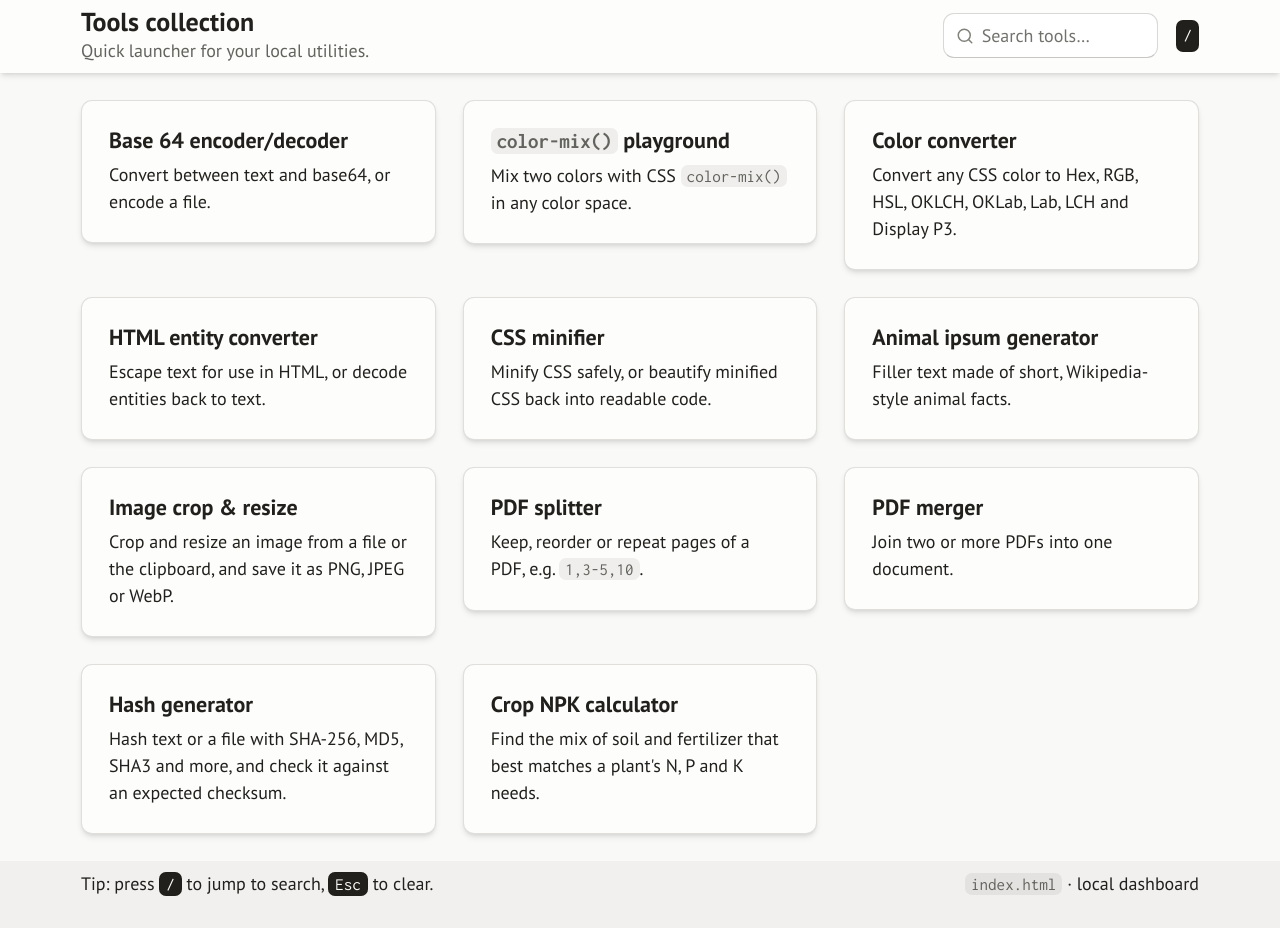
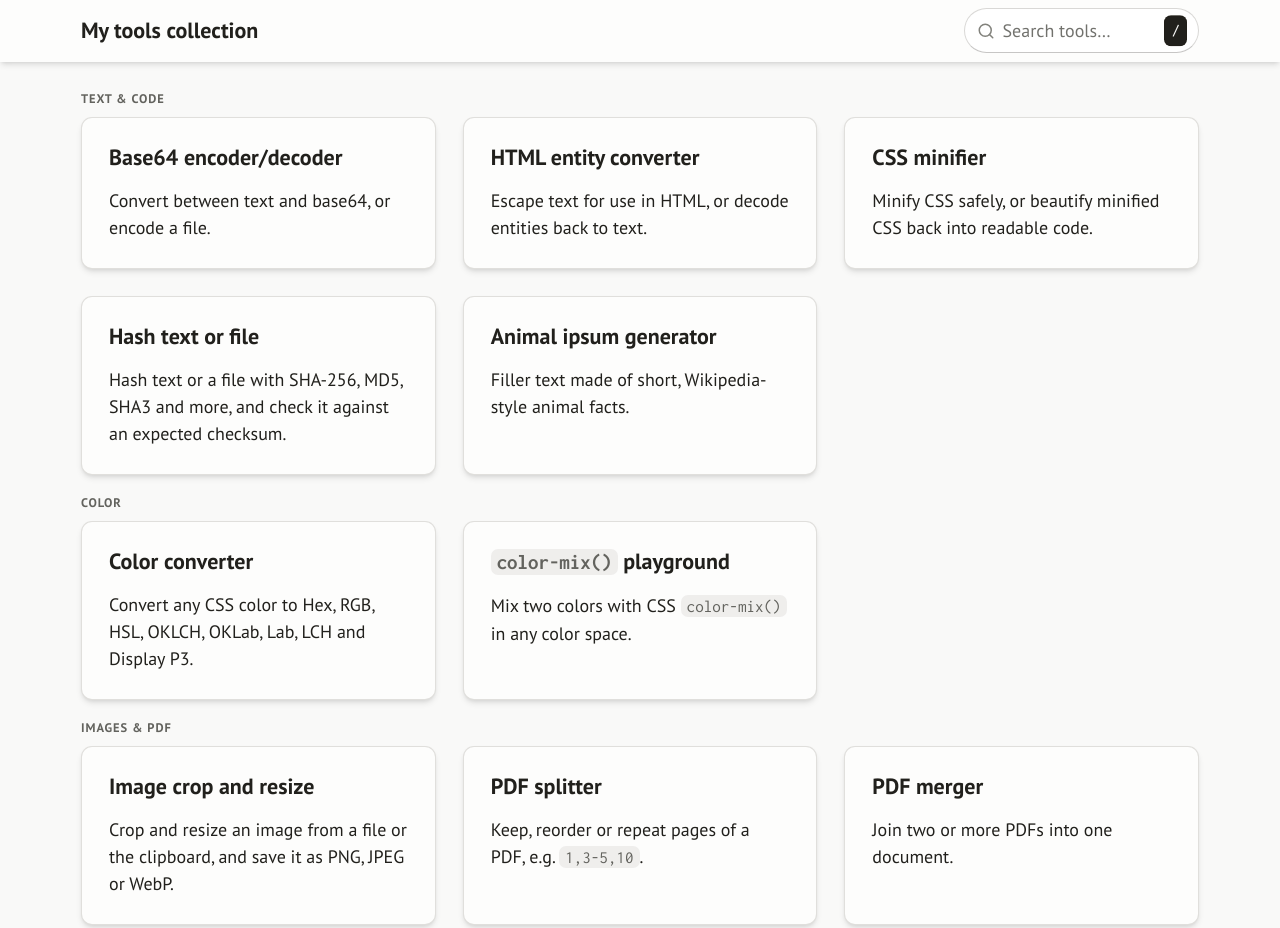
Before and after one commit to troennes/tools, a website: page index.html in a window 1280 px wide. Shown: the top 928 px of the page. Drawn offline with Linux system fonts and the light colour scheme.

Commit message:
Update frontpage

```diff
--- a/index.html
+++ b/index.html
@@ -3,147 +3,152 @@
 <head>
   <meta charset="utf-8" />
   <meta name="viewport" content="width=device-width,initial-scale=1" />
-  <title>Tools</title>
+  <title>My tools collection</title>
   <link rel="stylesheet" href="styles/style.css">
   <link rel="stylesheet" href="styles/theme.css">
   <style>
-    h1 {font-size: var(--size-h3)}
-    h2 {font-size: var(--size-h4)}
-    a:has(> article) {text-decoration: none; font-weight: unset}
-    a > article:hover {background-color: var(--color-primary-fill-hover);}
-    .container {box-sizing: border-box;}
+    header h1 { font-size: var(--size-h4); }
+    .card h3 { font-size: var(--size-h4); }
+    /* Keep three equal columns even in groups with fewer cards, so card widths match across groups. */
+    main .grid.thirds { --grid-placement: auto-fill; }
+    /* Minium gives link cards display: block, which would override the hidden attribute. */
+    .card[hidden] { display: none; }
+    .search { position: relative; }
+    .search input { inline-size: 24ch; padding-inline-end: 2.5em; }
+    .search kbd {
+      position: absolute;
+      inset-inline-end: var(--space-xs);
+      inset-block-start: 50%;
+      translate: 0 -50%;
+      pointer-events: none;
+    }
+    /* The hint only shows while the box is empty and unfocused, so it never covers text or the clear button. */
+    .search:has(input:focus, input:not(:placeholder-shown)) kbd { display: none; }
   </style>
 </head>
 <body>
-  <header >
-    <nav class="container repel">
-      <hgroup>
-        <h1>Tools collection</h1>
-        <p>Quick launcher for your local utilities.</p>
-      </hgroup>
-      <div role="search" class="cluster" style="--gap: var(--space-xs);">
-        <input id="q" type="search" placeholder="Search tools…" autocomplete="off" style="width: 22ch;" />
-        <kbd title="Keyboard shortcut">/</kbd>
+  <header>
+    <nav class="container">
+      <h1>My tools collection</h1>
+      <div role="search" class="search">
+        <input id="q" type="search" class="rounded" placeholder="Search tools…" aria-label="Search tools" aria-keyshortcuts="/" autocomplete="off">
+        <kbd aria-hidden="true">/</kbd>
       </div>
     </nav>
-
   </header>
 
-  <main class="container">
-    <div class="grid thirds" id="grid" style="--flow-space: var(--flow-space-tight);" aria-label="Tool links">
+  <main class="container flow">
+    <section class="flow-tight" aria-label="Text and code">
+      <h2 class="eyebrow">Text &amp; code</h2>
+      <div class="grid thirds">
+        <a href="./html/base64.html" class="card" data-keywords="base64 encode decode encoder decoder">
+          <h3>Base64 encoder/decoder</h3>
+          <p>Convert between text and base64, or encode a file.</p>
+        </a>
+        <a href="./html/html_entities.html" class="card" data-keywords="html entities entity encoder decoder converter escape unescape">
+          <h3>HTML entity converter</h3>
+          <p>Escape text for use in HTML, or decode entities back to text.</p>
+        </a>
+        <a href="./html/minify_css.html" class="card" data-keywords="css minify minifier compress optimize beautify prettify format">
+          <h3>CSS minifier</h3>
+          <p>Minify CSS safely, or beautify minified CSS back into readable code.</p>
+        </a>
+        <a href="./html/hash_tool.html" class="card" data-keywords="hash checksum file sha1 md5 md5sum sha1sum sha256sum sha256 sha384 sha512 sha224 sha3 cksum crc verify compare">
+          <h3>Hash text or file</h3>
+          <p>Hash text or a file with SHA-256, MD5, SHA3 and more, and check it against an expected checksum.</p>
+        </a>
+        <a href="./html/animal_ipsum.html" class="card" data-keywords="lorem ipsum filler placeholder text animal facts">
+          <h3>Animal ipsum generator</h3>
+          <p>Filler text made of short, Wikipedia-style animal facts.</p>
+        </a>
+      </div>
+    </section>
 
-      <a href="./html/base64.html"><article class="card" data-keywords="base64 encode decode encoder decoder" >
-        <h2>Base 64 encoder/decoder</h2>
-        <p>Convert between text and base64, or encode a file.</p>
-      </article></a>
+    <section class="flow-tight" aria-label="Color">
+      <h2 class="eyebrow">Color</h2>
+      <div class="grid thirds">
+        <a href="./html/color_converter.html" class="card" data-keywords="color converter hex rgb rgba hsl hsla oklch oklab lab lch display-p3 p3 convert">
+          <h3>Color converter</h3>
+          <p>Convert any CSS color to Hex, RGB, HSL, OKLCH, OKLab, Lab, LCH and Display P3.</p>
+        </a>
+        <a href="./html/color-mix.html" class="card" data-keywords="color mix css color-mix playground">
+          <h3><code>color-mix()</code> playground</h3>
+          <p>Mix two colors with CSS <code>color-mix()</code> in any color space.</p>
+        </a>
+      </div>
+    </section>
 
-      <a href="./html/color-mix.html"><article class="card" data-keywords="color mix css color-mix playground">
-        <h2><code>color-mix()</code> playground</h2>
-        <p>Mix two colors with CSS <code>color-mix()</code> in any color space.</p>
-      </article></a>
+    <section class="flow-tight" aria-label="Images and PDF">
+      <h2 class="eyebrow">Images &amp; PDF</h2>
+      <div class="grid thirds">
+        <a href="./html/image_crop_resize.html" class="card" data-keywords="image photo picture crop resize scale convert png jpeg jpg webp paste">
+          <h3>Image crop and resize</h3>
+          <p>Crop and resize an image from a file or the clipboard, and save it as PNG, JPEG or WebP.</p>
+        </a>
+        <a href="./html/pdf_split.html" class="card" data-keywords="pdf split extract pages reorder reverse remove delete">
+          <h3>PDF splitter</h3>
+          <p>Keep, reorder or repeat pages of a PDF, e.g. <code>1,3-5,10</code>.</p>
+        </a>
+        <a href="./html/pdf_merge.html" class="card" data-keywords="pdf merge join combine concatenate append">
+          <h3>PDF merger</h3>
+          <p>Join two or more PDFs into one document.</p>
+        </a>
+      </div>
+    </section>
 
-      <a href="./html/color_converter.html"><article class="card" data-keywords="color converter hex rgb rgba hsl hsla oklch oklab lab lch display-p3 p3 convert">
-        <h2>Color converter</h2>
-        <p>Convert any CSS color to Hex, RGB, HSL, OKLCH, OKLab, Lab, LCH and Display P3.</p>
-      </article></a>
+    <section class="flow-tight" aria-label="Other">
+      <h2 class="eyebrow">Other</h2>
+      <div class="grid thirds">
+        <a href="./html/npk_calculator.html" class="card" data-keywords="npk soil fertilizer compost manure mix nitrogen phosphorus potassium plant garden">
+          <h3>NPK calculator</h3>
+          <p>Find the mix of soil and fertilizer that best matches a plant's N, P and K needs.</p>
+        </a>
+      </div>
+    </section>
 
-      <a href="./html/html_entities.html"><article class="card" data-keywords="html entities entity encoder decoder converter escape unescape">
-        <h2>HTML entity converter</h2>
-        <p>Escape text for use in HTML, or decode entities back to text.</p>
-      </article></a>
-
-      <a href="./html/minify_css.html"><article class="card" data-keywords="css minify minifier compress optimize beautify prettify format">
-        <h2>CSS minifier</h2>
-        <p>Minify CSS safely, or beautify minified CSS back into readable code.</p>
-      </article></a>
-
-      <a href="./html/animal_ipsum.html"><article class="card" data-keywords="lorem ipsum filler placeholder text animal facts">
-        <h2>Animal ipsum generator</h2>
-        <p>Filler text made of short, Wikipedia-style animal facts.</p>
-      </article></a>
-
-      <a href="./html/image_crop_resize.html"><article class="card" data-keywords="image photo picture crop resize scale convert png jpeg jpg webp paste">
-        <h2>Image crop &amp; resize</h2>
-        <p>Crop and resize an image from a file or the clipboard, and save it as PNG, JPEG or WebP.</p>
-      </article></a>
-
-      <a href="./html/pdf_split.html"><article class="card" data-keywords="pdf split extract pages reorder reverse remove delete">
-        <h2>PDF splitter</h2>
-        <p>Keep, reorder or repeat pages of a PDF, e.g. <code>1,3-5,10</code>.</p>
-      </article></a>
-
-      <a href="./html/pdf_merge.html"><article class="card" data-keywords="pdf merge join combine concatenate append">
-        <h2>PDF merger</h2>
-        <p>Join two or more PDFs into one document.</p>
-      </article></a>
-
-      <a href="./html/hash_tool.html"><article class="card" data-keywords="hash checksum file sha1 md5 md5sum sha1sum sha256sum sha256 sha384 sha512 sha224 sha3 cksum crc verify compare">
-        <h2>Hash generator</h2>
-        <p>Hash text or a file with SHA-256, MD5, SHA3 and more, and check it against an expected checksum.</p>
-      </article></a>
-
-      <a href="./html/npk_calculator.html"><article class="card" data-keywords="npk soil fertilizer compost manure mix nitrogen phosphorus potassium plant garden">
-        <h2>Crop NPK calculator</h2>
-        <p>Find the mix of soil and fertilizer that best matches a plant's N, P and K needs.</p>
-      </article></a>
-
-    </div>
-
-    <div class="alert" id="empty" hidden>
-      No tools match your search. Try a different keyword.
-    </div>
+    <p class="alert" id="empty" hidden>No tools match your search. Try a different keyword.</p>
   </main>
 
-  <footer>
-    <div class="container repel">
-      <p>Tip: press <kbd>/</kbd> to jump to search, <kbd>Esc</kbd> to clear.</p>
-      <p><code>index.html</code> · local dashboard</p>
-    </div>
-  </footer>
+  <script>
+  (() => {
+    const input = document.getElementById("q");
+    const sections = [...document.querySelectorAll("main section")];
+    const cards = [...document.querySelectorAll("main .card")];
+    const normalize = (s) => (s || "").toLowerCase().trim();
 
-  <script>
-    const input = document.getElementById('q');
-    const grid = document.getElementById('grid');
-    const empty = document.getElementById('empty');
-    const cards = Array.from(grid.querySelectorAll('.card'));
-
-    function normalize(s) { return (s || '').toLowerCase().trim(); }
-
+    // Matches the title, description or keywords; groups with no matches are hidden too.
     function applyFilter() {
       const q = normalize(input.value);
-      let visible = 0;
-
       for (const card of cards) {
-        const text = normalize(card.textContent);
-        const kw = normalize(card.getAttribute('data-keywords'));
-        const match = !q || text.includes(q) || kw.includes(q);
-        card.hidden = !match;
-        if (match) visible++;
+        card.hidden = !!q && !normalize(card.textContent + " " + card.dataset.keywords).includes(q);
       }
-
-      empty.hidden = visible > 0;
+      for (const section of sections) section.hidden = !section.querySelector(".card:not([hidden])");
+      document.getElementById("empty").hidden = cards.some((card) => !card.hidden);
     }
 
-    input.addEventListener('input', applyFilter);
+    input.addEventListener("input", applyFilter);
 
-    window.addEventListener('keydown', (e) => {
-      const isTypingInInput =
-        document.activeElement &&
-        (document.activeElement.tagName === 'INPUT' || document.activeElement.tagName === 'TEXTAREA');
+    // Enter opens the first match.
+    input.addEventListener("keydown", (e) => {
+      const first = cards.find((card) => !card.hidden);
+      if (e.key === "Enter" && normalize(input.value) && first) location.href = first.href;
+    });
 
-      if (e.key === '/' && !isTypingInInput) {
+    // "/" jumps to search from anywhere except another text field; Esc clears it.
+    window.addEventListener("keydown", (e) => {
+      const typing = e.target.closest("input, textarea, select, [contenteditable]");
+      if (e.key === "/" && !typing) {
         e.preventDefault();
         input.focus();
-      } else if (e.key === 'Escape') {
-        if (document.activeElement === input || input.value) {
-          input.value = '';
-          applyFilter();
-          input.blur();
-        }
+      } else if (e.key === "Escape" && (document.activeElement === input || input.value)) {
+        input.value = "";
+        applyFilter();
+        input.blur();
       }
     });
 
     applyFilter();
+  })();
   </script>
 </body>
 </html>
```
Also changed, not shown: AGENTS.md (+10 -3 lines), tests/animal_ipsum.spec.js (+1 -1 lines), tests/base64.spec.js (+1 -1 lines), tests/color-mix.spec.js (+1 -1 lines), tests/color_converter.spec.js (+1 -1 lines), tests/hash_tool.spec.js (+1 -1 lines), tests/html_entities.spec.js (+1 -1 lines), tests/image_crop_resize.spec.js (+1 -1 lines), tests/index.spec.js (added, +90 -0 lines), tests/minify_css.spec.js (+1 -1 lines), tests/npk_calculator.spec.js (+1 -1 lines), tests/pdf_merge.spec.js (+1 -1 lines), tests/pdf_split.spec.js (+1 -1 lines).
